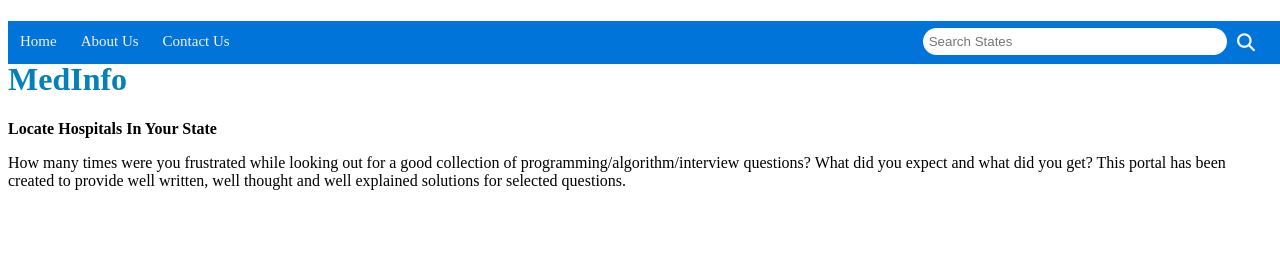
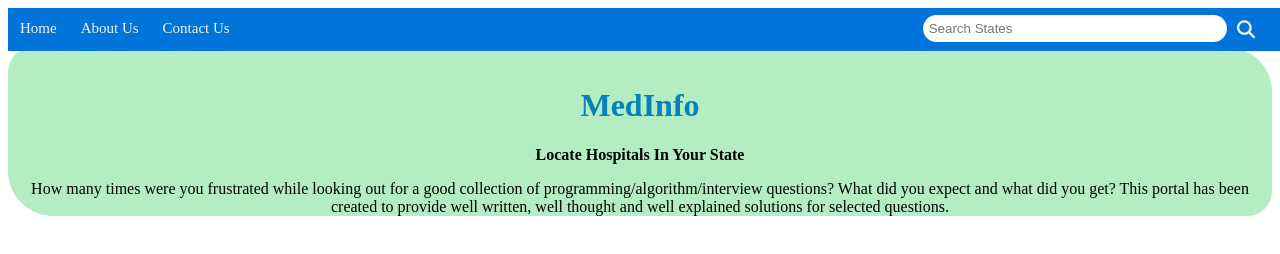
Before and after one commit to gayle24/phase-1-final-project, a website: page index.html in a window 1280 px wide. Drawn offline with Linux system fonts and the light colour scheme; no server answers.

Commit message:
styling main content section

```diff
--- a/index.html
+++ b/index.html
@@ -16,7 +16,6 @@
 
 		<!-- search bar right align -->
 		<div class="search">
-			<form action="#">
             <input type="text"
                 placeholder=" Search States"
                 name="search">
@@ -25,9 +24,9 @@
                     style="font-size: 18px;">
                 </i>
             </button>
-			</form>
 		</div>
 	</div>
+    <br>
 
 	<!-- logo with tag -->
 	<div class="content">
--- a/style.css
+++ b/style.css
@@ -51,3 +51,12 @@
     border: none;
     cursor: pointer;
 }
+
+/* styling content section */
+.content{
+    background-color: #b5edc2;
+    border-radius: 25px 45px;
+    text-align: center;
+    text-decoration: none;
+    justify-content: center;
+}
```
Lines whose indentation alone changed are shown as unchanged.
